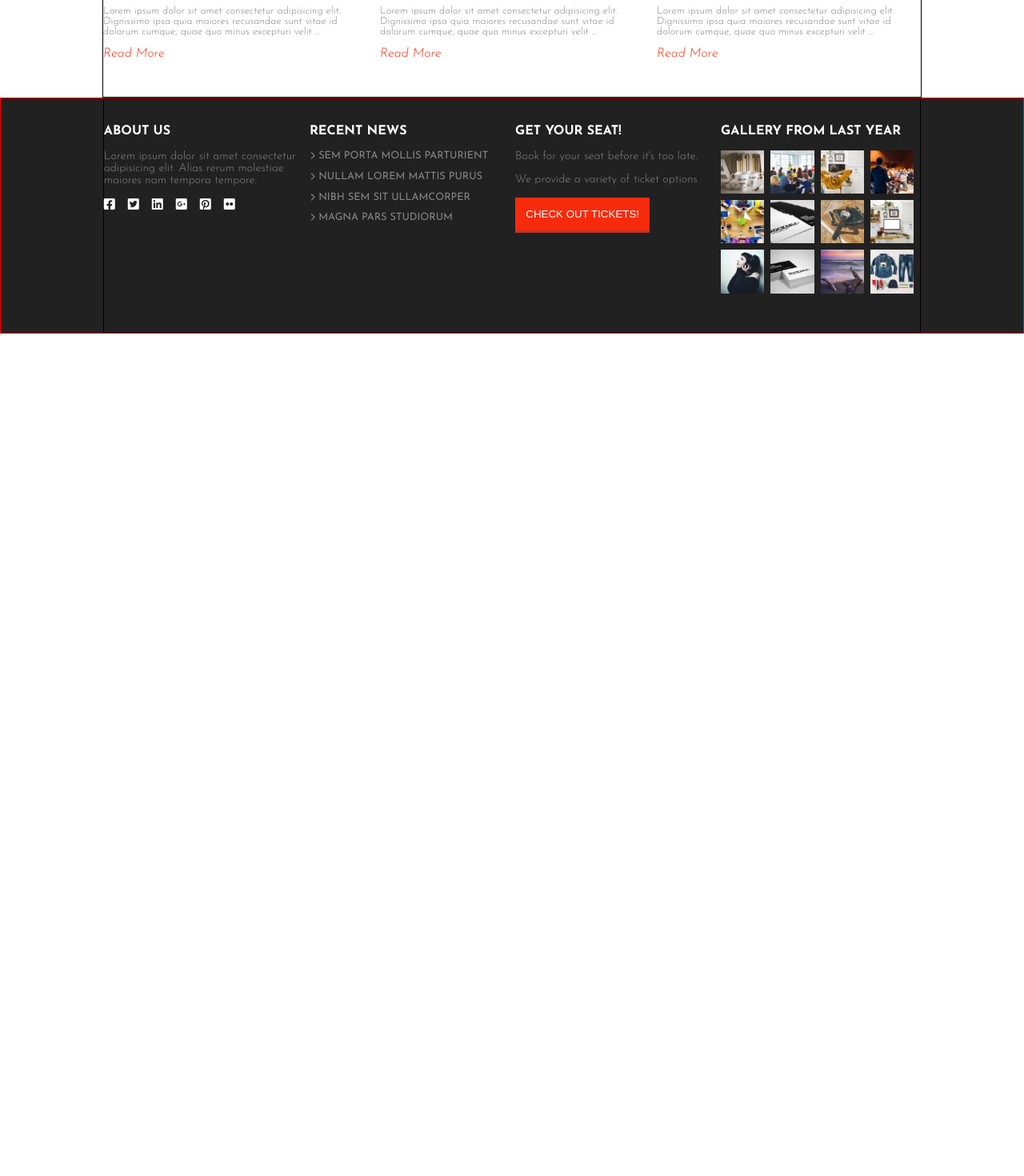
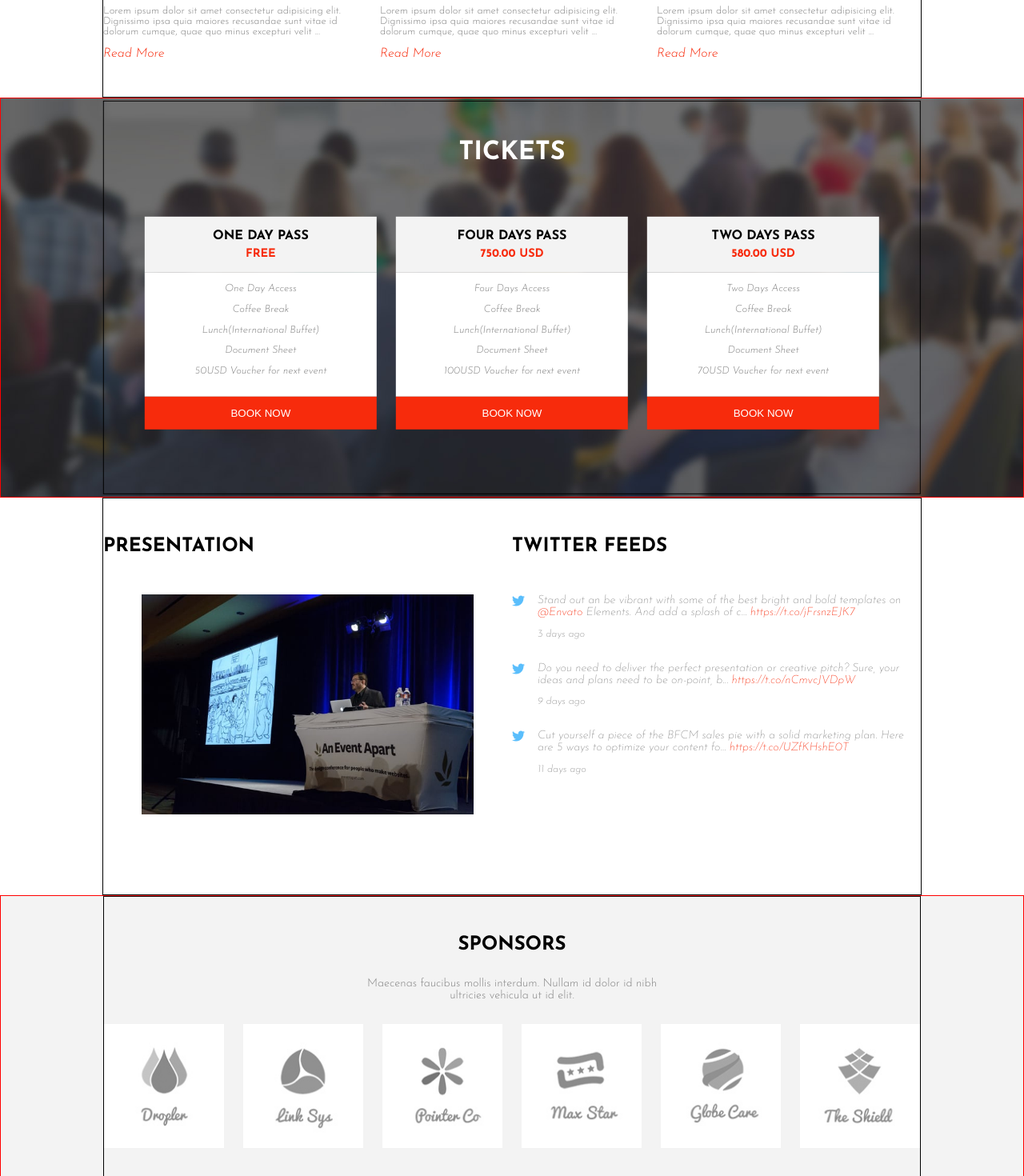
Before and after one commit to reistence/proj-html-vuejs, a Vue app: page / in a window 1280 px wide. Shown: the part 2960-4430 px from the top of the page at 80% size. Before the commit the page ends 3377 px from the top, so only its background shows below. Built offline with nearby package versions, Linux system fonts and the light colour scheme.

Commit message:
footerbanner, promosection, ticketssection added

```diff
--- a/src/App.vue
+++ b/src/App.vue
@@ -9,7 +9,11 @@ import SpeakersSlider from "./components/SpeakersSlider.vue";
 import EventsJournal from "./components/EventsJournal.vue";
 import LocationBanner from "./components/LocationBanner.vue";
 import NewsSection from "./components/NewsSection.vue";
+import Tickets from "./components/Tickets.vue";
+import PromoSection from "./components/PromoSection.vue";
+import Sponsors from "./components/Sponsors.vue";
 import AppFooter from "./components/AppFooter.vue";
+// import FooterBanner from "./components/FooterBanner.vue";
 
 export default {
   components: {
@@ -21,7 +25,11 @@ export default {
     EventsJournal,
     LocationBanner,
     NewsSection,
+    Tickets,
+    PromoSection,
+    Sponsors,
     AppFooter,
+    // FooterBanner,
   },
   data() {
     return {
@@ -40,7 +48,11 @@ export default {
   <EventsJournal></EventsJournal>
   <LocationBanner></LocationBanner>
   <NewsSection></NewsSection>
+  <Tickets></Tickets>
+  <PromoSection></PromoSection>
+  <Sponsors></Sponsors>
   <AppFooter></AppFooter>
+  <!-- <FooterBanner></FooterBanner> -->
 </template>
 
 <style lang="scss">
--- a/src/components/AppFooter.vue
+++ b/src/components/AppFooter.vue
@@ -1,6 +1,10 @@
 <script>
+import FooterBanner from "./FooterBanner.vue";
 export default {
   name: "AppFooter",
+  components: {
+    FooterBanner,
+  },
   data() {
     return {
       lastYearGallery: [
@@ -116,6 +120,7 @@ export default {
       </section>
     </div>
   </div>
+  <FooterBanner></FooterBanner>
 </template>
 
 <style lang="scss" scoped>
--- /dev/null
+++ b/src/components/FooterBanner.vue
@@ -0,0 +1,53 @@
+<script>
+export default {
+  name: "FooterBanner",
+};
+</script>
+<template>
+  <div class="container-fluid">
+    <div class="container">
+      <div>
+        <p>Copyright Goodlayers, All Rights Reserved</p>
+      </div>
+      <div>
+        <ul>
+          <li>About us</li>
+          <li>Accomodation</li>
+          <li>Call for Paper</li>
+          <li>Contact Us</li>
+        </ul>
+      </div>
+    </div>
+  </div>
+</template>
+<style lang="scss" scoped>
+@use "../styles/partials/variables" as *;
+.container-fluid {
+  background-color: $black;
+}
+
+.container {
+  display: flex;
+  flex-direction: row;
+  align-items: center;
+  justify-content: space-between;
+  color: $gray;
+  font-size: 0.8rem;
+}
+
+ul {
+  display: flex;
+  flex-direction: row;
+  gap: 1em;
+}
+li {
+  position: relative;
+}
+
+li:not(:last-child)::after {
+  content: "|";
+  position: absolute;
+  top: 0;
+  right: -9px;
+}
+</style>
--- /dev/null
+++ b/src/components/PromoSection.vue
@@ -0,0 +1,108 @@
+<script>
+export default {
+  name: "PromoSection",
+};
+</script>
+<template>
+  <div class="container">
+    <div class="presentation">
+      <h2>presentation</h2>
+      <img src="../assets/images/461365506_640.jpg" alt="Last Conference" />
+    </div>
+    <div class="twitter-feeds">
+      <h2>twitter feeds</h2>
+      <ul>
+        <li>
+          <i class="fa-brands fa-twitter"></i>
+          <div class="feed-txt">
+            <p>
+              Stand out an be vibrant with some of the best bright and bold
+              templates on <span>@Envato</span> Elements. And add a splash of
+              c...
+              <span>https://t.co/jFrsnzEJK7</span>
+            </p>
+            <p>3 days ago</p>
+          </div>
+        </li>
+        <li>
+          <i class="fa-brands fa-twitter"></i>
+          <div class="feed-txt">
+            <p>
+              Do you need to deliver the perfect presentation or creative pitch?
+              Sure, your ideas and plans need to be on-point, b...
+              <span>https://t.co/nCmvcJVDpW</span>
+            </p>
+            <p>9 days ago</p>
+          </div>
+        </li>
+        <li>
+          <i class="fa-brands fa-twitter"></i>
+          <div class="feed-txt">
+            <p>
+              Cut yourself a piece of the BFCM sales pie with a solid marketing
+              plan. Here are 5 ways to optimize your content fo...
+              <span>https://t.co/UZfKHshE0T</span>
+            </p>
+            <p>11 days ago</p>
+          </div>
+        </li>
+      </ul>
+    </div>
+  </div>
+</template>
+<style lang="scss" scoped>
+@use "../styles/partials/variables" as *;
+
+.container {
+  display: flex;
+  flex-direction: row;
+}
+
+.presentation {
+  width: 50%;
+  h2 {
+    text-transform: uppercase;
+  }
+
+  img {
+    padding: 3em;
+  }
+}
+
+.twitter-feeds {
+  width: 50%;
+  h2 {
+    text-transform: uppercase;
+    margin-bottom: 2em;
+  }
+
+  li {
+    display: flex;
+    flex-direction: row;
+    align-items: flex-start;
+    justify-content: space-between;
+    gap: 1em;
+    margin-bottom: 1em;
+
+    i {
+      color: rgb(90, 190, 252);
+    }
+
+    p:last-child {
+      font-size: 0.8rem;
+      margin: 1em 0;
+    }
+  }
+
+  p {
+    color: $gray;
+    font-weight: 200;
+    font-style: italic;
+    font-size: 0.9rem;
+  }
+
+  span {
+    color: $scarlet;
+  }
+}
+</style>
--- /dev/null
+++ b/src/components/Sponsors.vue
@@ -0,0 +1,86 @@
+<script>
+export default {
+  name: "Sponsors",
+  data() {
+    return {
+      sponsors: [
+        {
+          name: "Drogler",
+          img: "1",
+        },
+        {
+          name: "Link Sys",
+          img: "2",
+        },
+        {
+          name: "Pointer Co",
+          img: "3",
+        },
+        {
+          name: "Max Star",
+          img: "4",
+        },
+        {
+          name: "Globe Care",
+          img: "5",
+        },
+        {
+          name: "The Shield",
+          img: "6",
+        },
+      ],
+    };
+  },
+};
+</script>
+
+<template>
+  <div class="container-fluid">
+    <div class="container">
+      <h2>SPONSORS</h2>
+      <p>
+        Maecenas faucibus mollis interdum. Nullam id dolor id nibh ultricies
+        vehicula ut id elit.
+      </p>
+      <div class="sponsors-row">
+        <div class="sponsor" v-for="(sponsor, index) in sponsors" :key="index">
+          <img
+            :src="`../src/assets/images/banner-${sponsor.img}.jpg`"
+            :alt="sponsor.name"
+          />
+        </div>
+      </div>
+    </div>
+  </div>
+</template>
+<style lang="scss" scoped>
+@use "../styles/partials/variables" as *;
+
+.container-fluid {
+  background-color: $greybg;
+}
+
+.container {
+  text-align: center;
+  padding: 3em 0;
+}
+p {
+  font-weight: 300;
+  color: $gray;
+  margin: 2em auto;
+  width: 40%;
+  font-size: 0.9rem;
+}
+
+.sponsors-row {
+  display: flex;
+  flex-direction: row;
+  align-items: center;
+  justify-content: space-between;
+  gap: 1.5em;
+}
+
+.sponsor {
+  background-color: $white;
+}
+</style>
--- /dev/null
+++ b/src/components/Tickets.vue
@@ -0,0 +1,142 @@
+<script>
+export default {
+  name: "Tickets",
+  data() {
+    return {
+      tickets: [
+        {
+          pass: "one day pass",
+          cost: "FREE",
+          benefits: [
+            "One Day Access",
+            "Coffee Break",
+            "Lunch(International Buffet)",
+            "Document Sheet",
+            "50USD Voucher for next event",
+          ],
+        },
+        {
+          pass: "four days pass",
+          cost: "750.00 USD",
+          benefits: [
+            "Four Days Access",
+            "Coffee Break",
+            "Lunch(International Buffet)",
+            "Document Sheet",
+            "100USD Voucher for next event",
+          ],
+        },
+        {
+          pass: "two days pass",
+          cost: "580.00 USD",
+          benefits: [
+            "Two Days Access",
+            "Coffee Break",
+            "Lunch(International Buffet)",
+            "Document Sheet",
+            "70USD Voucher for next event",
+          ],
+        },
+      ],
+    };
+  },
+};
+</script>
+
+<template>
+  <div class="container-fluid">
+    <div class="container">
+      <h1>TICKETS</h1>
+      <div class="tickets-row">
+        <div class="ticket" v-for="(ticket, index) in tickets" :key="index">
+          <div class="offer">
+            <h4>{{ ticket.pass }}</h4>
+            <p>{{ ticket.cost }}</p>
+          </div>
+          <div class="details">
+            <ul>
+              <li v-for="(item, index) in ticket.benefits" :key="index">
+                {{ item }}
+              </li>
+            </ul>
+          </div>
+          <button>BOOK NOW</button>
+        </div>
+      </div>
+    </div>
+  </div>
+</template>
+
+<style lang="scss" scoped>
+@use "../styles/partials/variables" as *;
+
+.container-fluid {
+  height: 500px;
+  background-image: url(../assets/images/ticket-bg.jpg);
+  background-size: cover;
+  background-position: center;
+  background-repeat: repeat-x;
+  position: relative;
+}
+
+.container {
+  position: absolute;
+  top: 50%;
+  left: 50%;
+  transform: translate(-50%, -50%);
+  h1 {
+    text-align: center;
+    color: $white;
+    margin-bottom: 2em;
+  }
+}
+
+.tickets-row {
+  display: flex;
+  flex-direction: row;
+  align-items: flex-start;
+  gap: 1.5em;
+  width: 90%;
+  margin: 2em auto;
+}
+
+.ticket {
+  width: calc(100% / 3);
+  text-align: center;
+  .offer {
+    background-color: $greybg;
+    padding: 1em;
+    border: none;
+    h4 {
+      text-transform: uppercase;
+    }
+    p {
+      color: $scarlet;
+      margin-top: 0.5em;
+      font-size: 0.9rem;
+      font-weight: 700;
+    }
+  }
+  .details {
+    background-color: $white;
+    font-weight: 300;
+    color: $gray;
+    padding: 1em;
+    font-size: 0.8rem;
+    font-style: italic;
+
+    border: none;
+
+    li {
+      margin-bottom: 1em;
+    }
+  }
+
+  button {
+    width: 100%;
+    padding: 1em 0;
+    background-color: $scarlet;
+    color: $white;
+  }
+}
+</style>
```
